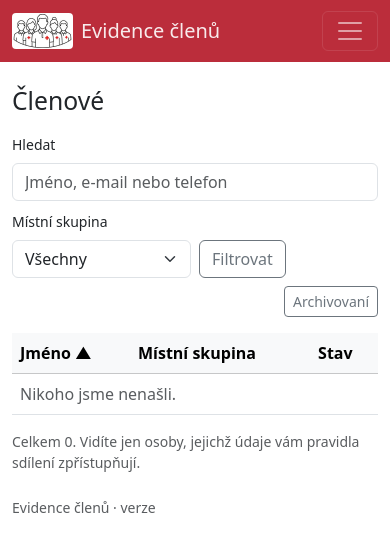
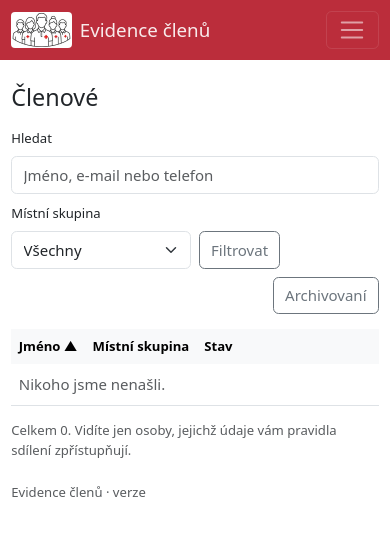
Before and after one commit to spidermila/MemberBase, a Python web app: template memberbase/templates/members/index.html in a window 390 px wide. Shown: the top 552 px of the page. Run offline with Jinja, Linux system fonts and the light colour scheme; the template is opened without the code that fills it, so the values that code supplies are empty.

Commit message:
feat: mobile layout for tables, buttons and forms
On phones, tables render each row as a labelled card instead of scrolling
sideways; labels come from the column headers. Buttons and fields share one
touch-sized height and the page's text size, checkboxes are larger, the
batch toolbar is sticky, role checkboxes sit in aligned columns, and a
read-only phone or email on a person's page is a tel:/mailto: link.

Claude-Session: https://claude.ai/code/session_01PHkwmcZE4MCVCJHJMnpBZJ

```diff
--- a/memberbase/static/css/main.css
+++ b/memberbase/static/css/main.css
@@ -38,3 +38,43 @@
 .sort-button:focus-visible { outline: 2px solid var(--bs-focus-ring-color); }
 th[aria-sort="ascending"] .sort-button::after { content: " ▲" / ""; }
 th[aria-sort="descending"] .sort-button::after { content: " ▼" / ""; }
+
+/* Phones: a .table-stack table shows each row as a card, one labelled line
+   per cell (labels come from the headers, see app.js). Sortable headers stay
+   as a row of buttons; a row's checkbox sits in the card's top-right corner. */
+@media (max-width: 575.98px) {
+  .table-stack thead tr { display: flex; flex-wrap: wrap; align-items: center; background: var(--bs-tertiary-bg); }
+  .table-stack thead th { --bs-table-bg: transparent; border: 0; padding: .5rem; font-size: .875rem; }
+  .table-stack thead th:not([data-sort]):not(.col-check) { display: none; }
+  .table-stack thead th.col-check { order: 1; margin-left: auto; }
+  .table-stack tbody tr { display: block; position: relative; padding: .5rem 0;
+    border-bottom: var(--bs-border-width) solid var(--bs-border-color); }
+  .table-stack tbody td { display: block; border: 0; padding: .125rem .5rem; text-align: start !important;
+    overflow-wrap: anywhere; }
+  .table-stack tbody td[data-label] { position: relative; padding-left: 6.5rem; }
+  .table-stack tbody td[data-label]::before { content: attr(data-label); position: absolute; left: .5rem;
+    width: 5.75rem; color: var(--bs-secondary-color); font-size: .8125rem; }
+  .table-stack tbody td:has(> .form-check-input) { position: absolute; top: 0; right: 0; z-index: 1; padding: .75rem .5rem; }
+  .table-stack tbody tr:has(> td > .form-check-input) td[data-label] { padding-right: 2.5rem; }
+}
+
+/* Phones use a slightly smaller type scale. Touch screens and phones get
+   finger-sized controls: every button and field, small or not, has one size
+   and the same text size as the page. */
+@media (max-width: 575.98px) {
+  html { font-size: 15px; }
+}
+@media (pointer: coarse), (max-width: 575.98px) {
+  .btn, .btn-sm { --bs-btn-font-size: 1rem; --bs-btn-padding-y: .4375rem; --bs-btn-padding-x: .75rem;
+    --bs-btn-border-radius: var(--bs-border-radius); }
+  .form-control, .form-control-sm, .form-select, .form-select-sm { font-size: 1rem; min-height: 0;
+    padding-top: .4375rem; padding-bottom: .4375rem; border-radius: var(--bs-border-radius); }
+  .form-control, .form-control-sm { padding-inline: .75rem; }
+  .form-select, .form-select-sm { padding-left: .75rem; }
+  .input-group-sm > .form-control, .input-group-sm > .btn { font-size: 1rem; padding: .4375rem .75rem; }
+  .form-check-input { width: 1.25em; height: 1.25em; margin-top: .125em; }
+  .form-check { min-height: 2rem; padding-left: 2em; }
+  .form-check .form-check-input { margin-left: -2em; }
+  .form-check-inline { margin-right: 1.25rem; }
+  .navbar-collapse .nav-link { padding-block: .75rem; }
+}
--- a/memberbase/static/js/app.js
+++ b/memberbase/static/js/app.js
@@ -89,6 +89,20 @@ document.addEventListener("submit", function (event) {
   });
 })();
 
+// Stacked tables on phones label each cell with its column header (main.css).
+document.querySelectorAll("table.table-stack").forEach(function (table) {
+  var labels = Array.prototype.map.call(table.tHead.rows[0].cells, function (th) {
+    return th.textContent.trim();
+  });
+  Array.prototype.forEach.call(table.tBodies[0].rows, function (row) {
+    Array.prototype.forEach.call(row.cells, function (cell, i) {
+      if (labels[i] && cell.colSpan === 1) {
+        cell.dataset.label = labels[i];
+      }
+    });
+  });
+});
+
 // Sort a table by clicking a header: <th data-sort>. A cell's data-sort
 // value, if any, sorts instead of its text; empty cells go last. The last
 // sort is kept for this page and tab, so it survives the redirect after a
--- a/memberbase/templates/admin/grants.html
+++ b/memberbase/templates/admin/grants.html
@@ -5,7 +5,7 @@
 <h2>Sdílení údajů</h2>
 <p class="text-body-secondary">Členové vidí svou místní skupinu. Údaje jiné místní skupiny nebo externích uživatelů uvidí jen ten, komu je tady zpřístupníte. Bez data platnosti platí sdílení trvale.</p>
 <div class="table-responsive">
-  <table class="table align-middle">
+  <table class="table align-middle table-stack">
     <thead class="table-light"><tr><th>Kdo vidí</th><th>Čí údaje</th><th>Rozsah</th><th>Platnost do</th><th>Poznámka</th><th></th></tr></thead>
     <tbody>
     {% for g in grants %}
--- a/memberbase/templates/admin/qualifications.html
+++ b/memberbase/templates/admin/qualifications.html
@@ -1,13 +1,13 @@
 {% extends "base.html" %}
 {% block title %}Kvalifikace – Evidence členů{% endblock %}
 {% block content %}
-<div class="d-flex justify-content-between align-items-center mb-3">
+<div class="d-flex justify-content-between align-items-center mb-3 flex-wrap gap-2">
   <h2 class="mb-0">Kvalifikace – MedCover</h2>
   <a href="{{ url_for('admin.qualification') }}" class="btn btn-danger btn-sm">+ Nová kvalifikace</a>
 </div>
 <p class="text-body-secondary">Kvalifikace používané v MedCoveru. Kvalifikace jiných aplikací se sem nemíchají.</p>
 <div class="table-responsive">
-  <table class="table align-middle">
+  <table class="table align-middle table-stack">
     <thead class="table-light"><tr><th>Název</th><th>Nadřazené</th><th>Může být ZO</th><th>Držitelé</th></tr></thead>
     <tbody>
     {% for q in quals %}
--- a/memberbase/templates/macros/history.html
+++ b/memberbase/templates/macros/history.html
@@ -1,6 +1,6 @@
 {% macro changes_table(changes) -%}
 <div class="table-responsive">
-  <table class="table table-sm align-top">
+  <table class="table table-sm align-top table-stack">
     <thead class="table-light"><tr><th>Kdy</th><th>Kdo</th><th>Co</th><th>Čeho se týká</th><th>Podrobnosti</th></tr></thead>
     <tbody>
     {% for c in changes %}
--- a/memberbase/templates/main/changelog.html
+++ b/memberbase/templates/main/changelog.html
@@ -32,6 +32,7 @@
       <li>Role „Okresní koordinátor“ se nově zobrazuje jako „OS koordinátor“.</li>
       <li>„Historie změn“ ukazuje nejnovější změny z posledních 30 dní. Seznamy a hromadné akce se načítají rychleji.</li>
       <li>Horní lišta má o něco tmavší červenou než MedCover a text v ní stejně světlou barvu jako v MedCoveru.</li>
+      <li>Lepší ovládání na mobilu: tabulky („Členové“, „Pozvánky“, „Žádosti“, „Sdílení údajů“, „Kvalifikace“, „Historie změn“) se na telefonu zobrazují jako karty bez posouvání do strany, všechna tlačítka a pole mají jednotnou velikost a stejné písmo jako okolní text, zaškrtávací políčka jsou větší, panel hromadných akcí zůstává při posouvání nahoře, role na kartě osoby jsou srovnané do sloupců a telefon či e-mail na kartě osoby lze ťuknutím vytočit nebo napsat.</li>
     </ul>
     <h6>✦ Opraveno</h6>
     <ul>
--- a/memberbase/templates/members/index.html
+++ b/memberbase/templates/members/index.html
@@ -44,7 +44,7 @@
 {% if batch %}
 <form method="post" action="{{ url_for('members.batch') }}">
   {{ csrf() }}
-  <div id="batchToolbar" class="mb-3 p-2 border rounded flex-wrap align-items-center gap-2 d-none">
+  <div id="batchToolbar" class="sticky-top bg-body mb-3 p-2 border rounded flex-wrap align-items-center gap-2 d-none">
     <span id="selCount" class="me-2 fw-semibold small">0 vybráno</span>
     {% if can_roles %}
     <select name="role" class="form-select form-select-sm maxw-340" required aria-label="Role">
@@ -65,7 +65,7 @@
   </div>
 {% endif %}
 <div class="table-responsive">
-  <table class="table table-hover align-middle">
+  <table class="table table-hover align-middle table-stack">
     <thead class="table-light">
       <tr>
         {% if batch %}<th class="col-check"><input class="form-check-input" type="checkbox" id="selectAll" aria-label="Vybrat vše"></th>{% endif %}
--- a/memberbase/templates/members/invites.html
+++ b/memberbase/templates/members/invites.html
@@ -2,21 +2,21 @@
 {% from "macros/ui.html" import csrf, status_badge %}
 {% block title %}Pozvánky – Evidence členů{% endblock %}
 {% block content %}
-<div class="d-flex justify-content-between align-items-center mb-3">
+<div class="d-flex justify-content-between align-items-center mb-3 flex-wrap gap-2">
   <h2 class="mb-0">Pozvánky</h2>
   <a href="{{ url_for('members.create') }}" class="btn btn-danger btn-sm">+ Pozvat novou osobu</a>
 </div>
 <p class="text-body-secondary">Osoby, které se ještě nepřihlásily. Pozvánka je e-mail s odkazem na nastavení hesla (platí 72 hodin); nepozvaní se přihlásit nemohou. Při prvním přihlášení se osoba stane aktivní.</p>
 <form method="post" action="{{ url_for('members.send_invites') }}" id="bulkInvite">
   {{ csrf() }}
-  <div id="batchToolbar" class="mb-3 p-2 border rounded flex-wrap align-items-center gap-2 d-none">
+  <div id="batchToolbar" class="sticky-top bg-body mb-3 p-2 border rounded flex-wrap align-items-center gap-2 d-none">
     <span id="selCount" class="me-2 fw-semibold small">0 vybráno</span>
     <button class="btn btn-sm btn-primary">Poslat pozvánky vybraným</button>
     <button type="button" class="btn btn-sm btn-outline-secondary ms-auto" id="clearSel">Zrušit výběr</button>
   </div>
 </form>
 <div class="table-responsive">
-  <table class="table align-middle">
+  <table class="table align-middle table-stack">
     <thead class="table-light"><tr>
       <th class="col-check"><input class="form-check-input" type="checkbox" id="selectAll" aria-label="Vybrat vše"></th>
       <th data-sort aria-sort="ascending">Jméno</th><th data-sort>E-mail</th><th data-sort>Místní skupina</th><th data-sort>Stav</th><th></th>
--- a/memberbase/templates/requests/index.html
+++ b/memberbase/templates/requests/index.html
@@ -2,7 +2,7 @@
 {% block title %}Žádosti – Evidence členů{% endblock %}
 {% macro table(reqs, empty) %}
 <div class="table-responsive">
-  <table class="table table-hover align-middle">
+  <table class="table table-hover align-middle table-stack">
     <thead class="table-light">
       <tr><th>Podáno</th><th>Druh</th><th>Týká se</th><th>Místní skupina</th><th class="d-none d-md-table-cell">Žadatel</th><th>Stav</th></tr>
     </thead>
```
Also changed, not shown: memberbase/templates/members/detail.html (+10 -8 lines), CHANGELOG.md.
